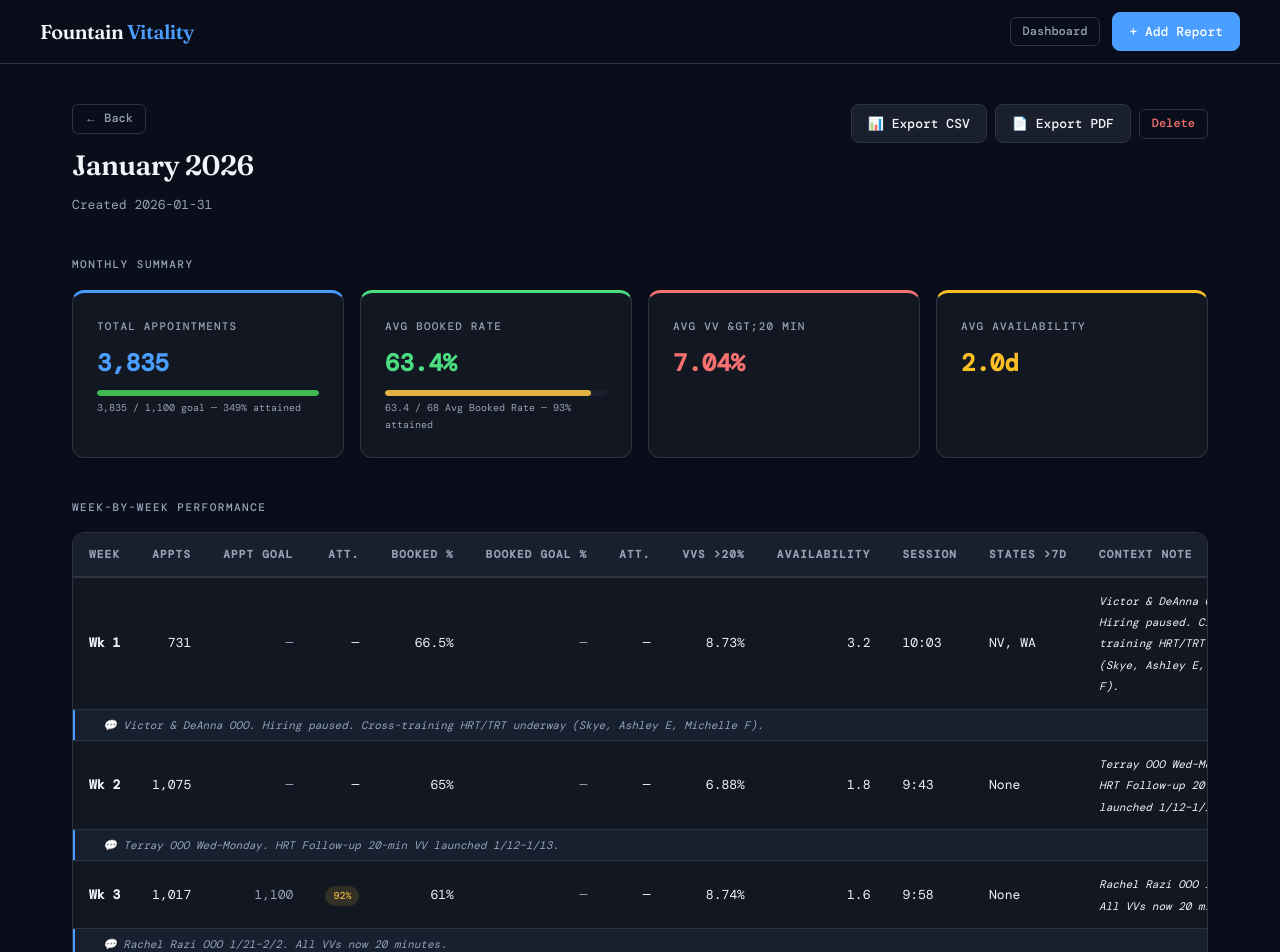
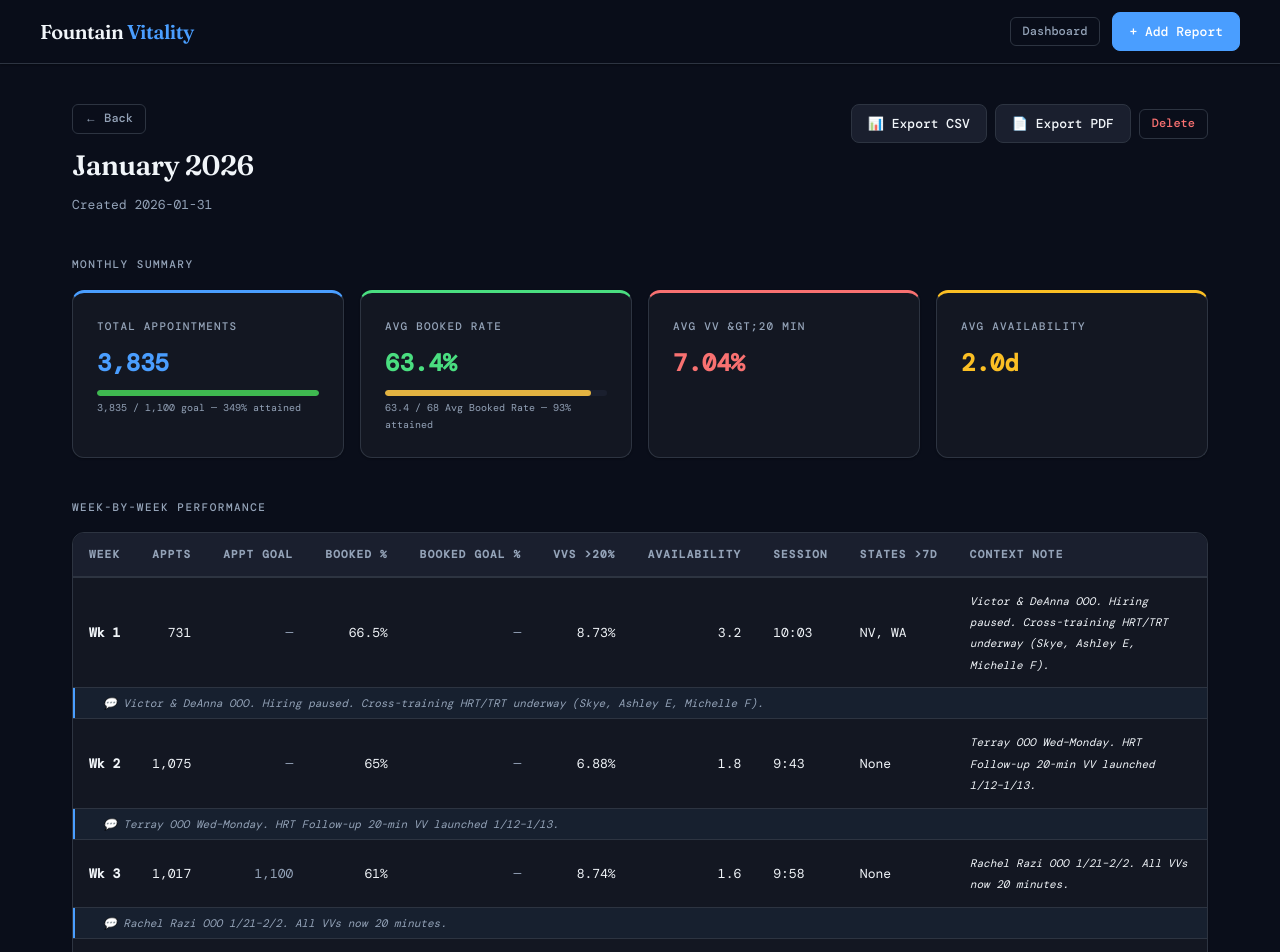
Before and after one commit to draphael123/monthly-report-doxy-payroll, a Next.js app: page /report/2026-01 in a window 1280 px wide. Shown: the top 952 px of the page. Built offline with nearby package versions, Linux system fonts and the light colour scheme.

Commit message:
Remove attainment columns from weekly table

```diff
--- a/components/WeeklyTable.tsx
+++ b/components/WeeklyTable.tsx
@@ -2,7 +2,6 @@
 
 import React from 'react';
 import type { WeekData } from '@/lib/types';
-import { goalAttainment, attainmentBg, attainmentColor } from '@/lib/utils';
 
 interface WeeklyTableProps {
   weeks: WeekData[];
@@ -16,10 +15,8 @@ export function WeeklyTable({ weeks }: WeeklyTableProps) {
           <th>Week</th>
           <th className="right">Appts</th>
           <th className="right">Appt Goal</th>
-          <th className="right">Att.</th>
           <th className="right">Booked %</th>
           <th className="right">Booked Goal %</th>
-          <th className="right">Att.</th>
           <th className="right">VVs &gt;20%</th>
           <th className="right">Availability</th>
           <th>Session</th>
@@ -29,46 +26,14 @@ export function WeeklyTable({ weeks }: WeeklyTableProps) {
       </thead>
       <tbody>
         {weeks.map((w) => {
-          const apptAtt = goalAttainment(w.appts, w.apptGoal ?? null, true);
-          const bookedAtt = goalAttainment(w.bookedRate, w.bookedRateGoal ?? null, true);
           return (
             <React.Fragment key={w.label}>
               <tr>
                 <td style={{ fontWeight: 600 }}>{w.label}</td>
                 <td className="right">{w.appts.toLocaleString()}</td>
                 <td className="right muted">{w.apptGoal != null ? w.apptGoal.toLocaleString() : '—'}</td>
-                <td className="right">
-                  {apptAtt ? (
-                    <span
-                      className="pill"
-                      style={{
-                        backgroundColor: attainmentBg(apptAtt.status),
-                        color: attainmentColor(apptAtt.status),
-                      }}
-                    >
-                      {apptAtt.pct}%
-                    </span>
-                  ) : (
-                    <span className="muted">—</span>
-                  )}
-                </td>
                 <td className="right">{w.bookedRate}%</td>
                 <td className="right muted">{w.bookedRateGoal != null ? `${w.bookedRateGoal}%` : '—'}</td>
-                <td className="right">
-                  {bookedAtt ? (
-                    <span
-                      className="pill"
-                      style={{
-                        backgroundColor: attainmentBg(bookedAtt.status),
-                        color: attainmentColor(bookedAtt.status),
-                      }}
-                    >
-                      {bookedAtt.pct}%
-                    </span>
-                  ) : (
-                    <span className="muted">—</span>
-                  )}
-                </td>
                 <td className="right">{w.vvsOver20}%</td>
                 <td className="right">{w.availability}</td>
                 <td>{w.sessionTime}</td>
@@ -85,7 +50,7 @@ export function WeeklyTable({ weeks }: WeeklyTableProps) {
               </tr>
               {w.contextNote && (
                 <tr>
-                  <td colSpan={12} style={{ padding: 0, borderBottom: '1px solid var(--border)', verticalAlign: 'top' }}>
+                  <td colSpan={10} style={{ padding: 0, borderBottom: '1px solid var(--border)', verticalAlign: 'top' }}>
                     <div
                       style={{
                         borderLeft: '2px solid var(--accent)',
```
